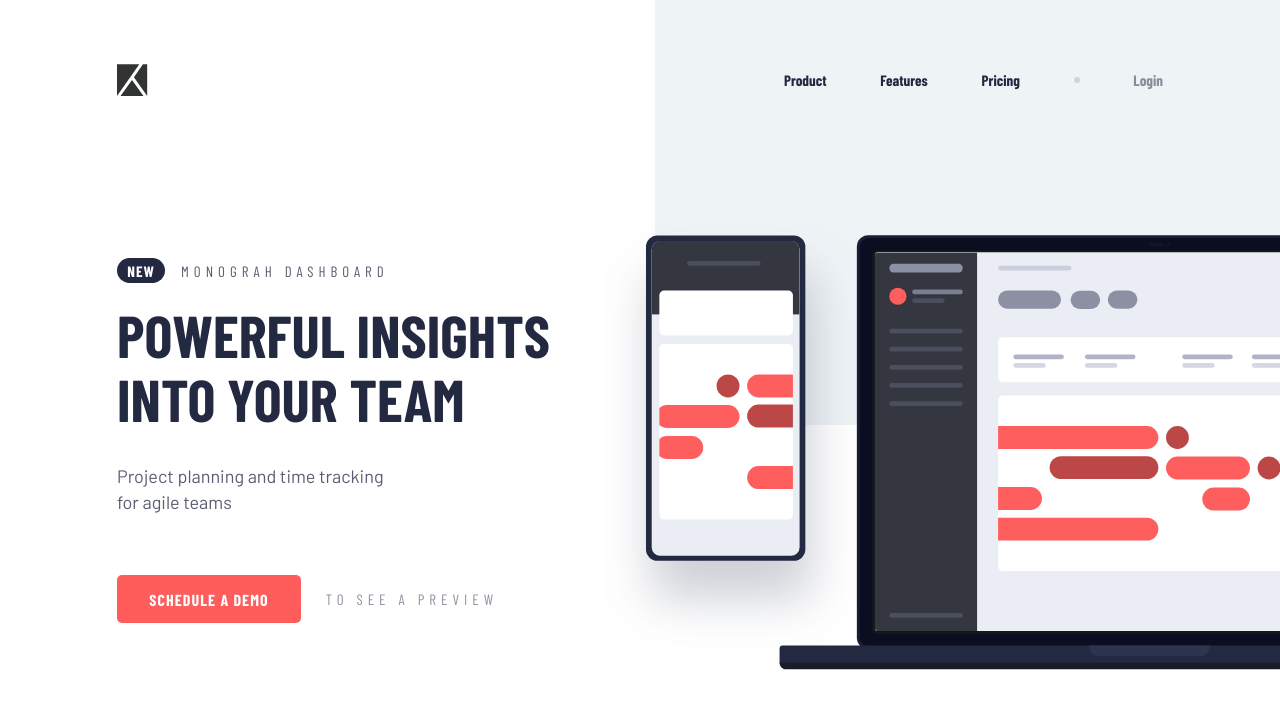
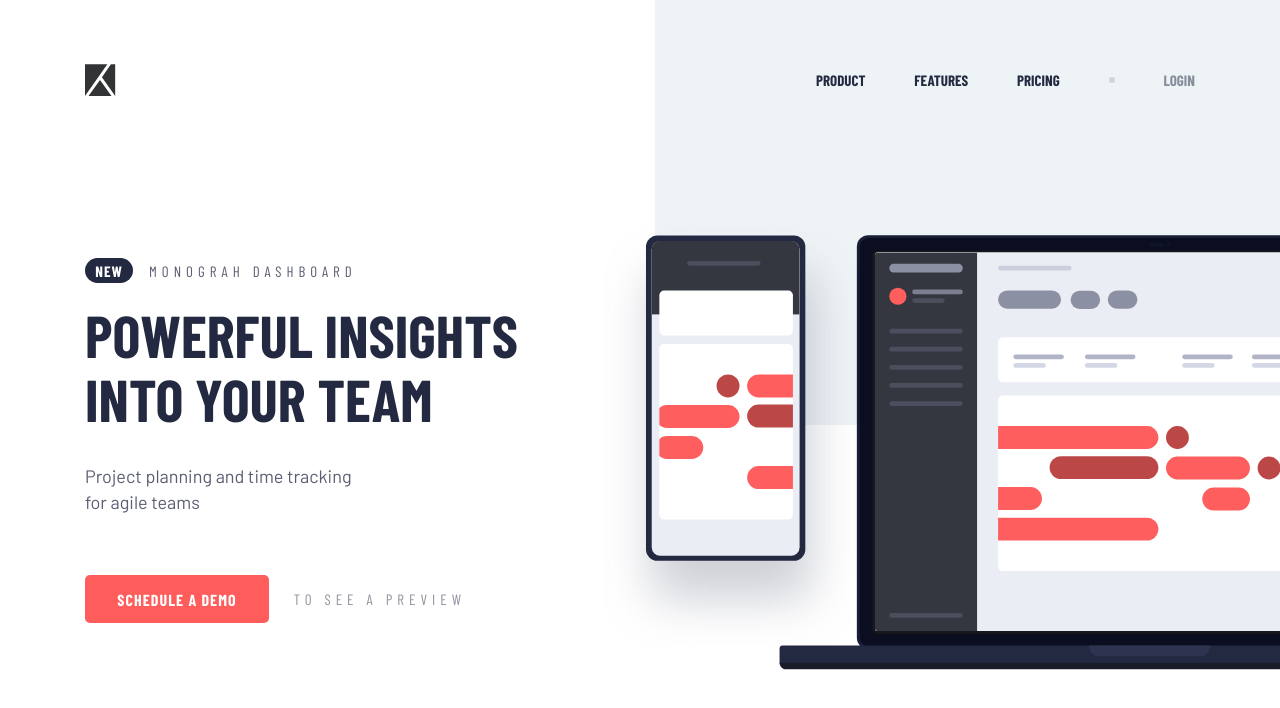
Before and after one commit to acmahaja/project-tracking-intro-component, a Next.js app: page / in a window 1280 px wide. Shown: the top 708 px of the page. Built offline with nearby package versions, Linux system fonts and the light colour scheme.

Commit message:
fixed illustration size

```diff
--- a/src/pages/index.js
+++ b/src/pages/index.js
@@ -28,7 +28,6 @@
         <img src="/illustration-devices.svg"
           alt="Logo"
           className={SupportingIllustration}
-
         />
 
         <div className={Content}>
--- a/src/styles/Home.module.css
+++ b/src/styles/Home.module.css
@@ -21,8 +21,7 @@
   top: 126px;
   right: -139px;
   width: 482px;
-height: 239px;
-
+  height: 239px;
 }
 
 .Content {
@@ -133,7 +132,7 @@
   letter-spacing: 0.933333px;
 }
 
-.Rectangle{
+.Rectangle {
   height: 425px;
   width: calc(50%);
 
@@ -163,20 +162,17 @@
 }
 
 @media only screen and (min-width: 650px) {
-
-  .rectangle{
+  .rectangle {
     height: 427px;
     width: calc(50% - 14px);
 
     border-radius: 0px 0px 0px 60px;
     right: -15px;
   }
-
 }
 
 @media only screen and (min-width: 955px) {
-
-  .rectangle{
+  .rectangle {
     height: 427px;
     width: calc(50%);
 
@@ -189,7 +185,6 @@
     right: -325px;
     width: 916px;
     height: 455px;
-
   }
 
   .Content {
@@ -197,7 +192,6 @@
     left: 0px;
     width: 470px;
     padding: 0px;
-    padding-left: 32px;
   }
 
   .WelcomeSection {
@@ -252,6 +246,5 @@
     font-size: 15px;
     line-height: 18px;
     letter-spacing: 5px;
-
   }
 }
--- a/src/styles/Navbar.module.css
+++ b/src/styles/Navbar.module.css
@@ -31,6 +31,8 @@
 @media only screen and (min-width: 550px) {
   .navbar {
     top: 64px;
+    padding: 0px;
+
   }
 
   .hamburger {
@@ -58,6 +60,7 @@
     font-size: 15px;
     line-height: 18px;
     color: var(--very-dark-blue);
+    text-transform: uppercase;
   }
 
   .linkMuted {
--- a/src/styles/globals.css
+++ b/src/styles/globals.css
@@ -17,10 +17,11 @@
   padding: 0px;
   height: 100%;
   width: 100%;
+  max-width: 100vw;
+  max-height: 100vh;
+  overflow: hidden;
   font-family: 18px;
   font-family: 'Barlow Condensed', sans-serif;
-  overflow: clip;
-
 }
 
 #__next {
```
Also changed, not shown: src/components/Navbar.js (+10 -8 lines).
